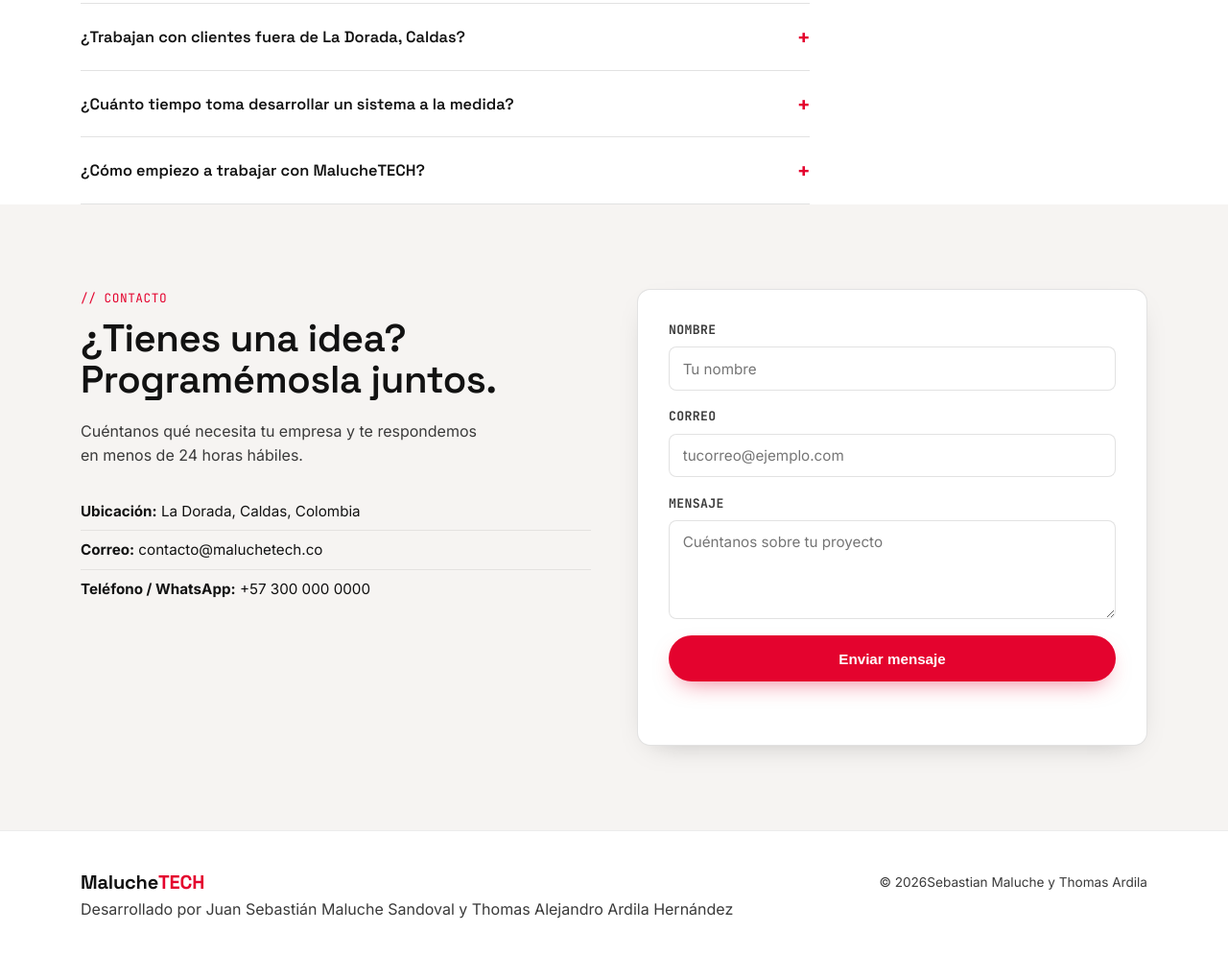
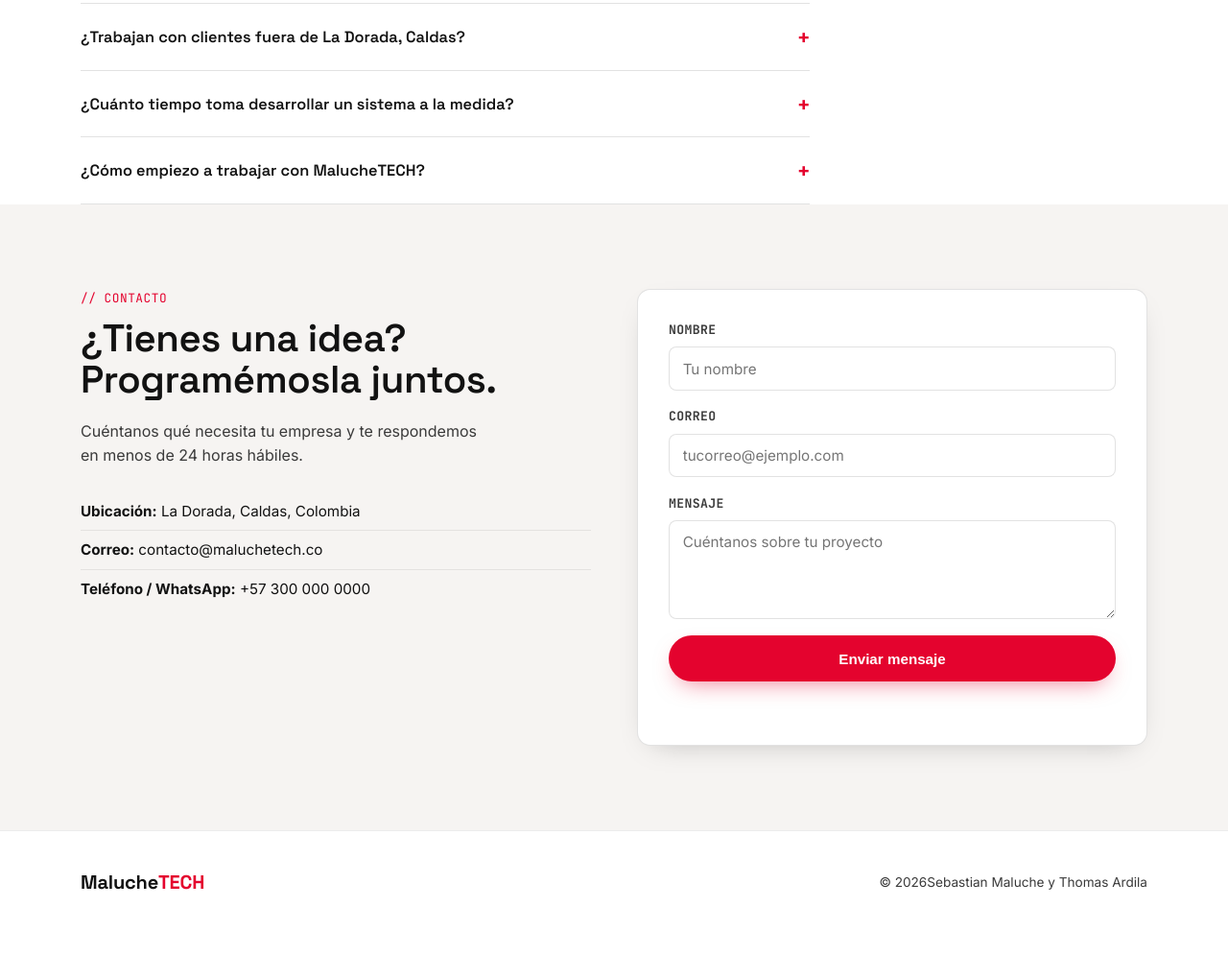
Before and after one commit to maluchesebastian-commits/MalucheTECH, a plain HTML site: page index.html in a window 1280 px wide. Shown: the part 2243-3238 px from the top of the page at 96% size. After the commit the page ends 3217 px from the top, so only its background shows below. Drawn offline with Linux system fonts and the light colour scheme.

Commit message:
Update index.html

```diff
--- a/index.html
+++ b/index.html
@@ -250,10 +250,6 @@
   <div class="wrap footer-inner">
     <a href="#top" class="logo">Maluche<span class="accent">TECH</span></a>
     <p>&copy; <span id="year"></span>Sebastian Maluche y Thomas Ardila</p>
-  </div>
-  <div class="wrap">
-    <p class="footer-credits">Desarrollado por Juan Sebastián Maluche Sandoval y Thomas Alejandro Ardila Hernández</p>
-  </div>
 </footer>
 
 <a href="#contacto" class="floating-contact" aria-label="Ir a contacto">
```
